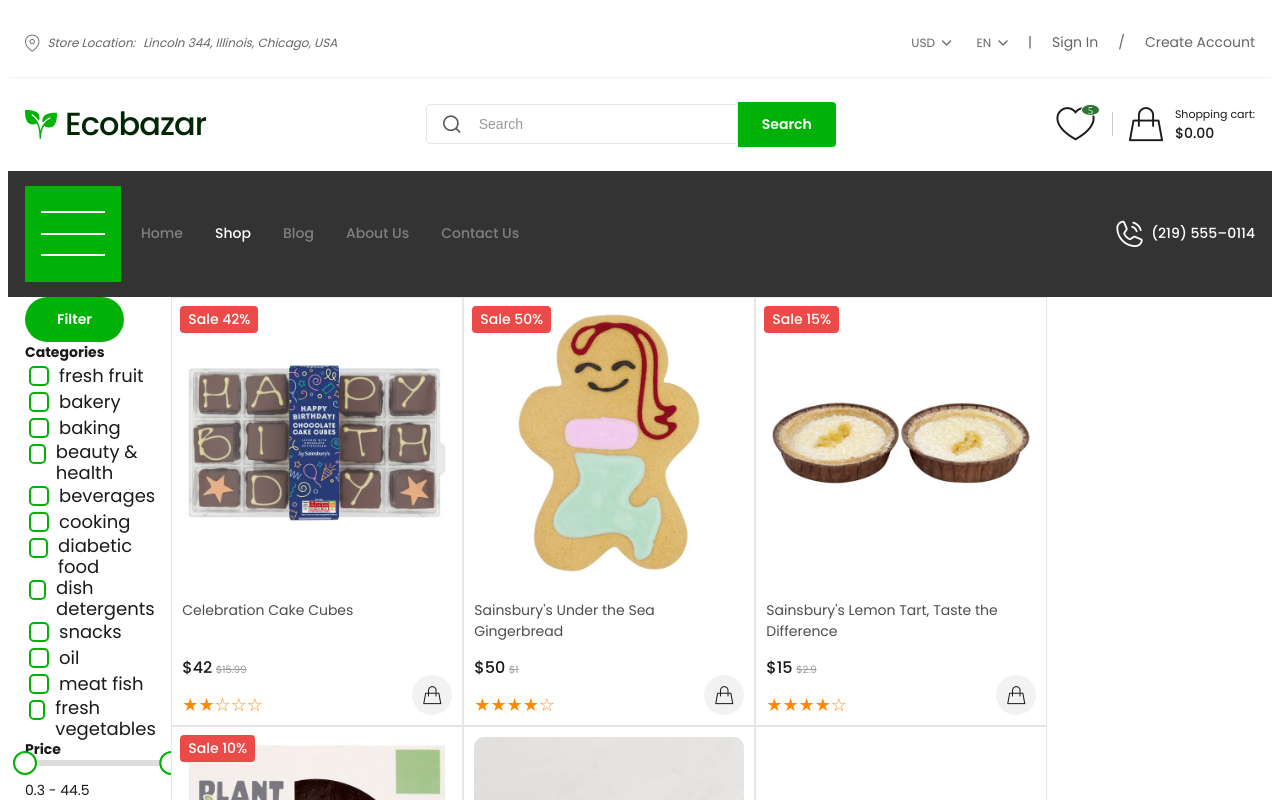
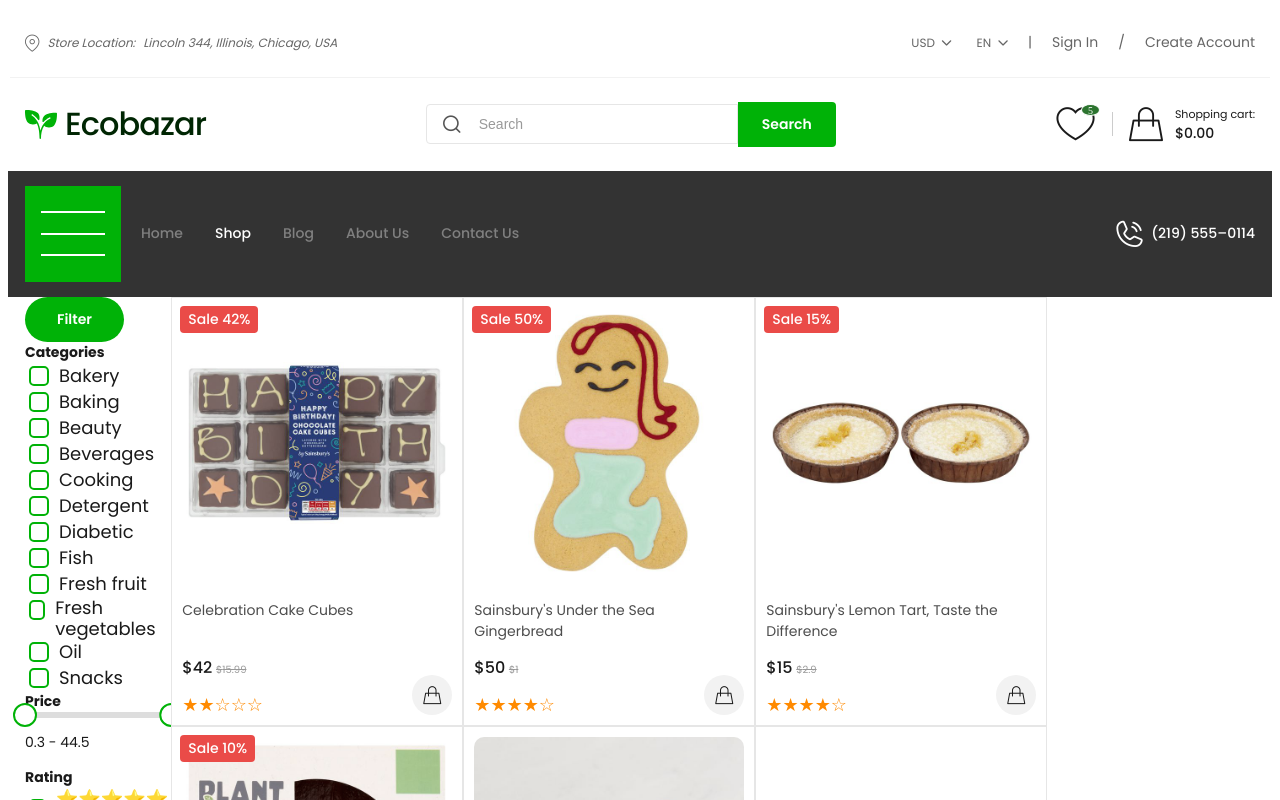
Before and after one commit to De-Konstantin/Shopery, a React (Vite) app: page /shop in a window 1280 px wide. Shown: the top 800 px of the page. Built offline with nearby package versions, Linux system fonts and the light colour scheme.

Commit message:
ref filter

```diff
--- a/src/features/Filter/Filter.jsx
+++ b/src/features/Filter/Filter.jsx
@@ -48,6 +48,27 @@
   //   );
   //   return formatted;
   // }, []);
+  const allCategories = useMemo(() => {
+    const categories = productsData.flatMap(
+      (p) =>
+        (p.category || '')
+          .split(',')
+          .map((t) => t.trim().toLowerCase())
+          .filter(Boolean), // ← фильтруем пустые и null
+    );
+    const unique = [...new Set(categories)];
+
+    // сортировка по алфавиту
+    unique.sort((a, b) => a.localeCompare(b));
+
+    // делаем первую букву заглавной
+    const formatted = unique.map(
+      (tag) => tag.charAt(0).toUpperCase() + tag.slice(1),
+    );
+    return formatted;
+  }, []);
+
+  console.log(allCategories);
 
   //самые частые теги
   const topTags = useMemo(() => {
@@ -96,7 +117,7 @@
       <div className={styles.filter__section}>
         <h4>Categories</h4>
         <ul className={styles.filter__categories}>
-          {categoriesData.map((category) => (
+          {allCategories.map((category) => (
             <li
               key={category.name}
               className={styles.filter__category}
@@ -104,13 +125,13 @@
               <input
                 type="checkbox"
                 className={styles.checkbox}
-                id={category.name}
+                id={category}
               />
               <label
                 className={styles.checkbox__label}
-                htmlFor={category.name}
+                htmlFor={category}
               >
-                {category.name}
+                {category}
               </label>
             </li>
           ))}
```
